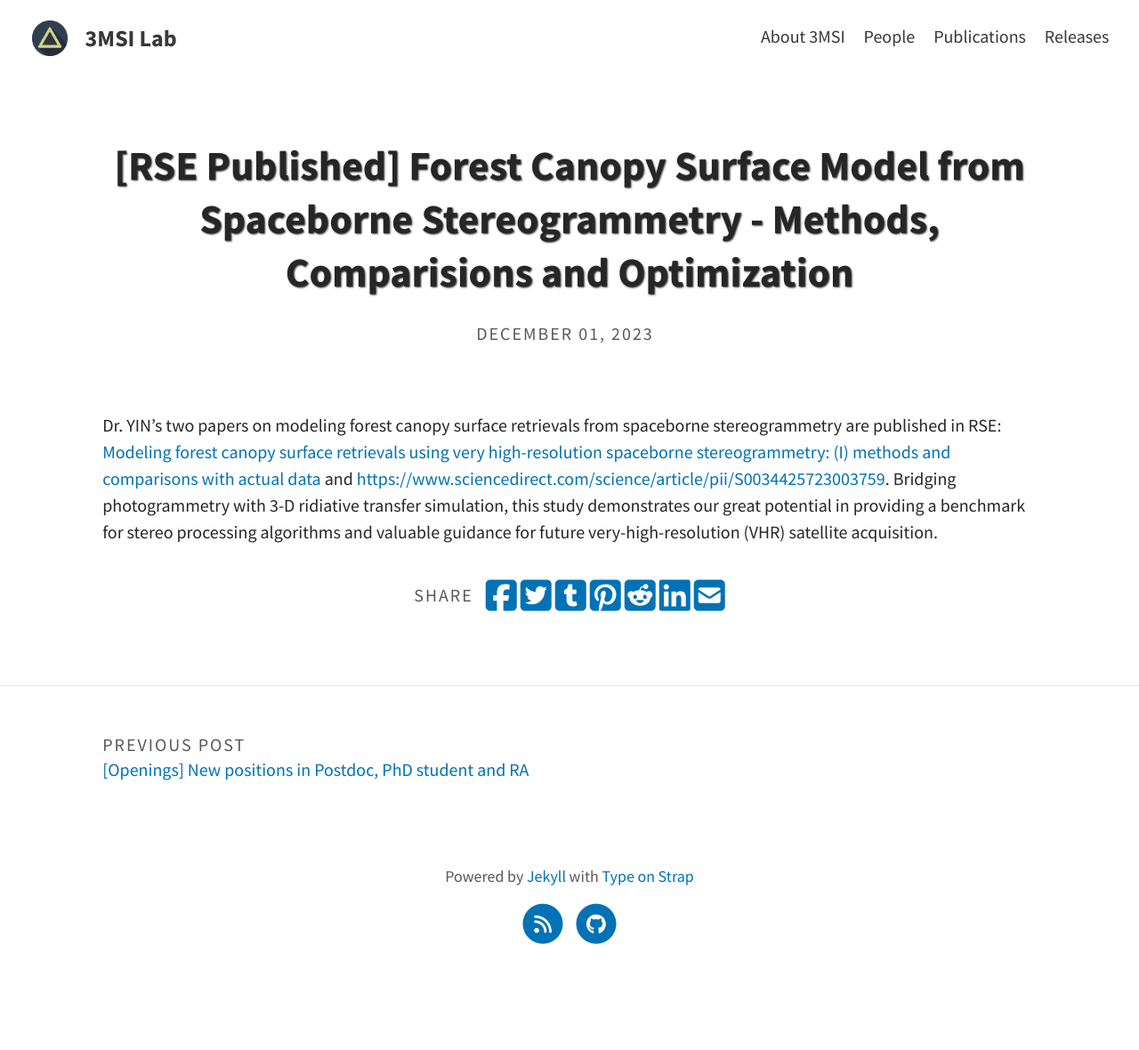
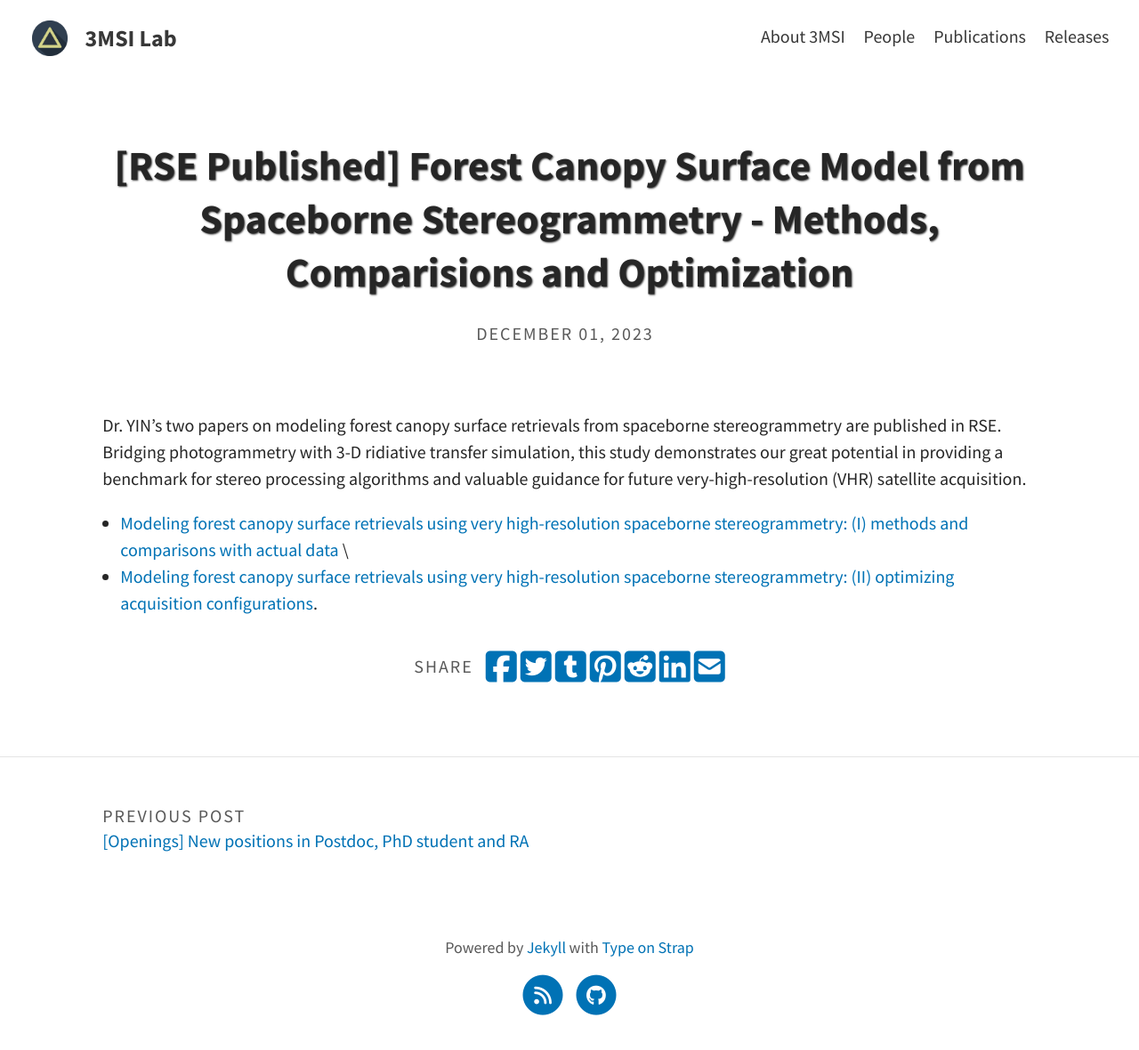
Before and after one commit to ZhouCailin/yinlab, a Jekyll site: the page built from _posts/2023-12-01-New-RSE-Forest-DSM-From-Stereo.md, in a window 1280 px wide. Shown: the whole page at 89% size. Built offline with Jekyll 4.4.1, drawn with Linux system fonts in a browser that asks for light colours; a script that is not in the unit is left out; before the commit the page ends 1100 px from its top, so only the background shows below that.

Commit message:
Update 2023-12-01-New-RSE-Forest-DSM-From-Stereo.md

```diff
--- a/_posts/2023-12-01-New-RSE-Forest-DSM-From-Stereo.md
+++ b/_posts/2023-12-01-New-RSE-Forest-DSM-From-Stereo.md
@@ -3,4 +3,7 @@ layout: post
 title: "[RSE Published] Forest Canopy Surface Model from Spaceborne Stereogrammetry - Methods, Comparisions and Optimization"
 ---
 
-Dr. YIN’s two papers on modeling forest canopy surface retrievals from spaceborne stereogrammetry are published in RSE: [Modeling forest canopy surface retrievals using very high-resolution spaceborne stereogrammetry: (I) methods and comparisons with actual data](https://www.sciencedirect.com/science/article/pii/S0034425723003760#s0005) and [https://www.sciencedirect.com/science/article/pii/S0034425723003759](https://www.sciencedirect.com/science/article/pii/S0034425723003759). Bridging photogrammetry with 3-D ridiative transfer simulation, this study demonstrates our great potential in providing a benchmark for stereo processing algorithms and valuable guidance for future very-high-resolution (VHR) satellite acquisition.
+Dr. YIN’s two papers on modeling forest canopy surface retrievals from spaceborne stereogrammetry are published in RSE. Bridging photogrammetry with 3-D ridiative transfer simulation, this study demonstrates our great potential in providing a benchmark for stereo processing algorithms and valuable guidance for future very-high-resolution (VHR) satellite acquisition.
+
+- [Modeling forest canopy surface retrievals using very high-resolution spaceborne stereogrammetry: (I) methods and comparisons with actual data](https://www.sciencedirect.com/science/article/pii/S0034425723003760#s0005) \
+- [Modeling forest canopy surface retrievals using very high-resolution spaceborne stereogrammetry: (II) optimizing acquisition configurations](https://www.sciencedirect.com/science/article/pii/S0034425723003759).
```
